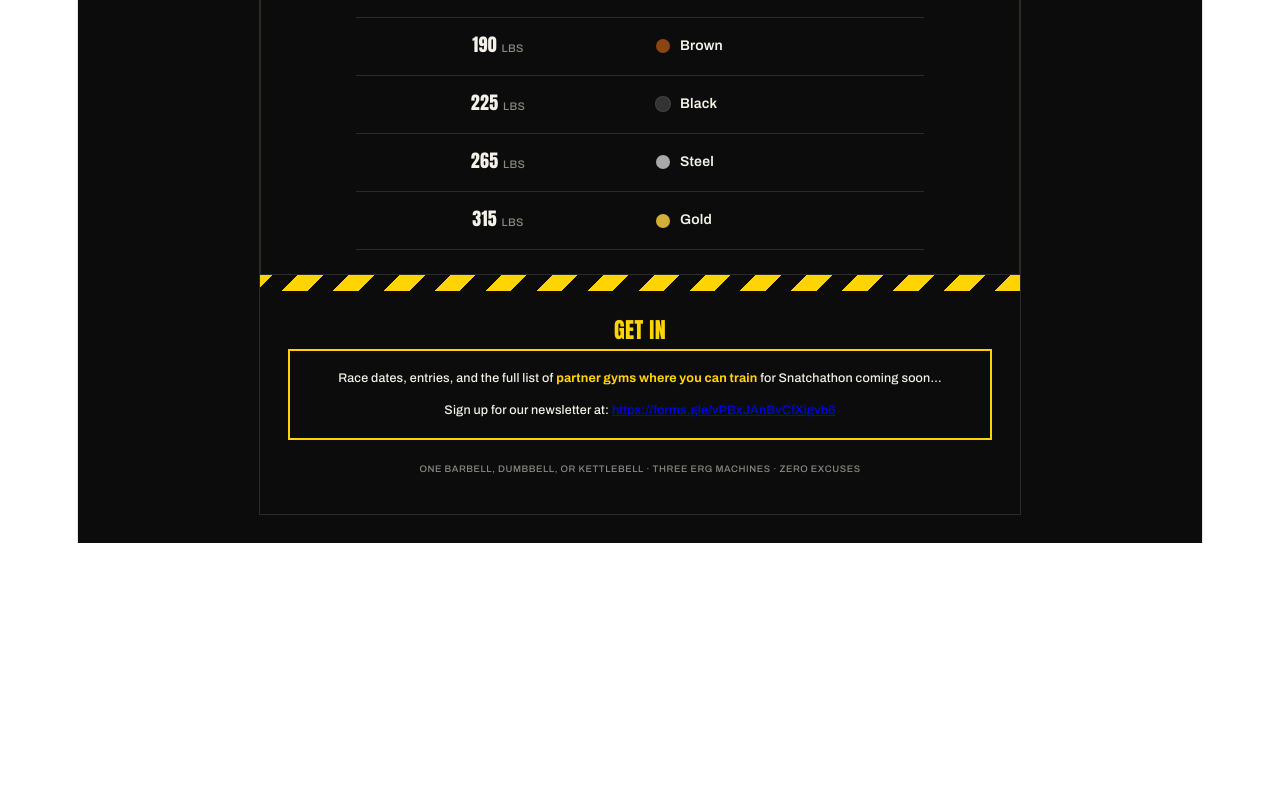
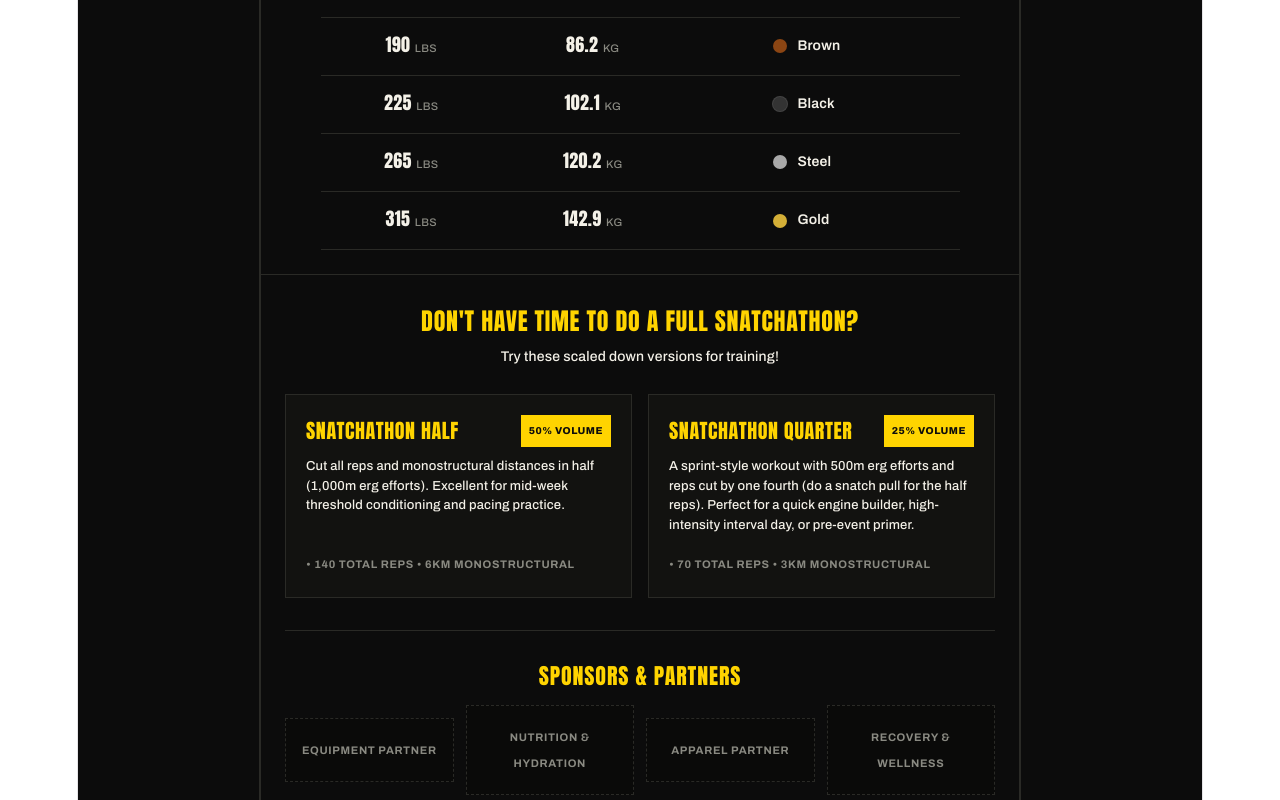
Before and after one commit to JimLynchCodes/snatchathon-brochure-site, a React (Vite) app in the folder snatchathon-site/: page / in a window 1280 px wide. Shown: the part 1880-2680 px from the top of the page. Before the commit the page ends 2423 px from the top, so only its background shows below. Built offline with nearby package versions, Linux system fonts and the light colour scheme.

Commit message:
adds kg and snatchathon half / quarter

```diff
--- a/snatchathon-site/src/App.tsx
+++ b/snatchathon-site/src/App.tsx
@@ -103,20 +103,20 @@ function HazardStripe() {
 // };
 
 const WEIGHT_CLASSES = [
-  { weight: 10,  colorName: "Pink",   hex: "#ff69b4", utility: "Ultra-Light / Technique Work" },
-  { weight: 20,  colorName: "White",  hex: "#ffffff", utility: "Warm-Up / Core Prep" },
-  { weight: 35,  colorName: "Tan",    hex: "#d2b48c", utility: "Light Working Set" },
-  { weight: 50,  colorName: "Maroon", hex: "#800000", utility: "Light-Medium Threshold" },
-  { weight: 65,  colorName: "Orange", hex: "#ff8c00", utility: "Medium Working Set" },
-  { weight: 80,  colorName: "Teal",   hex: "#008080", utility: "Medium-Heavy Threshold" },
-  { weight: 95,  colorName: "Green",  hex: "#228b22", utility: "Heavy Working Set" },
-  { weight: 115, colorName: "Yellow", hex: "#ffd400", utility: "Advanced Strength" },
-  { weight: 135, colorName: "Blue",   hex: "#1e90ff", utility: "Standard Milestone (1-Plate)" },
-  { weight: 160, colorName: "Red",    hex: "#ff0000", utility: "High-Tier Working Weight" },
-  { weight: 190, colorName: "Brown",  hex: "#8b4513", utility: "Elite Strength Threshold" },
-  { weight: 225, colorName: "Black",  hex: "#333333", utility: "Heavy Milestone (2-Plate)" },
-  { weight: 265, colorName: "Steel",  hex: "#a9a9a9", utility: "Super-Heavy Working Weight" },
-  { weight: 315, colorName: "Gold",   hex: "#d4af37", utility: "Top Tier Milestone (3-Plate)" },
+  { weight: 10,  colorName: "Pink",   hex: "#ff69b4" },
+  { weight: 20,  colorName: "White",  hex: "#ffffff" },
+  { weight: 35,  colorName: "Tan",    hex: "#d2b48c" },
+  { weight: 50,  colorName: "Maroon", hex: "#800000" },
+  { weight: 65,  colorName: "Orange", hex: "#ff8c00" },
+  { weight: 80,  colorName: "Teal",   hex: "#008080" },
+  { weight: 95,  colorName: "Green",  hex: "#228b22" },
+  { weight: 115, colorName: "Yellow", hex: "#ffd400" },
+  { weight: 135, colorName: "Blue",   hex: "#1e90ff" },
+  { weight: 160, colorName: "Red",    hex: "#ff0000" },
+  { weight: 190, colorName: "Brown",  hex: "#8b4513" },
+  { weight: 225, colorName: "Black",  hex: "#333333" },
+  { weight: 265, colorName: "Steel",  hex: "#a9a9a9" },
+  { weight: 315, colorName: "Gold",   hex: "#d4af37" },
 ];
 
 export function WeightClassTable() {
@@ -150,7 +150,7 @@ export function WeightClassTable() {
       {/* Responsive Table Wrapper */}
       <div style={{ overflowX: "auto", display: "flex", justifyContent: "center" }}>
         <table style={{
-          width: "80%",
+          width: "90%",
           alignItems: "center",
           borderCollapse: "collapse",
           textAlign: "center",
@@ -158,9 +158,9 @@ export function WeightClassTable() {
         }}>
           <thead>
             <tr style={{ borderBottom: `2px solid ${COLORS.yellow}` }}>
-              <th style={{ padding: "12px 16px", fontWeight: "800", color: COLORS.yellow, width: "120px" }}>WEIGHT</th>
-              <th style={{ padding: "12px 16px", fontWeight: "800", color: COLORS.yellow, width: "120px", textAlign: "left"}}>COLOR CODE</th>
-              {/* <th style={{ padding: "12px 16px", fontWeight: "800", color: COLORS.yellow }}>GYM UTILITY</th> */}
+              <th style={{ padding: "12px 16px", fontWeight: "800", color: COLORS.yellow, width: "120px" }}>LBS</th>
+              <th style={{ padding: "12px 16px", fontWeight: "800", color: COLORS.yellow, width: "120px" }}>KG</th>
+              <th style={{ padding: "12px 16px", fontWeight: "800", color: COLORS.yellow, width: "120px", textAlign: "center"}}>COLOR CODING</th>
             </tr>
           </thead>
           <tbody>
@@ -169,21 +169,31 @@ export function WeightClassTable() {
                 key={index}
                 style={{
                   borderBottom: "1px solid #2a2a26",
-                  transition: "background 0.2s",
+                  transition: "background 0.2s"
                 }}
-                onMouseEnter={(e) => e.currentTarget.style.backgroundColor = COLORS.cream}
-                onMouseLeave={(e) => e.currentTarget.style.backgroundColor = "transparent"}
+                onMouseEnter={(e) => {
+                  e.currentTarget.style.backgroundColor = COLORS.cream;
+                  e.currentTarget.style.color = COLORS.dim;
+                }}
+                onMouseLeave={(e) => {
+                  e.currentTarget.style.backgroundColor = "transparent";
+                  e.currentTarget.style.color = COLORS.cream;
+                }}
               >
-                {/* Weight Cell */}
-                <td style={{ padding: "14px 16px", fontWeight: "700", fontFamily: "'Anton', sans-serif", fontSize: "18px", letterSpacing: "0.02em" }}>
+                {/* LBS Cell */}
+                <td style={{ padding: "14px 16px", fontWeight: "700", fontFamily: "'Anton', sans-serif", fontSize: "18px", letterSpacing: "0.02em", maxWidth: "20px" }}>
                   {item.weight} <span style={{ fontSize: "11px", fontFamily: "'Archivo', sans-serif", color: COLORS.dim, fontWeight: "500" }}>LBS</span>
                 </td>
 
+                {/* KG Cell */}
+                <td style={{ padding: "14px 16px", fontWeight: "700", fontFamily: "'Anton', sans-serif", fontSize: "18px", letterSpacing: "0.02em" }}>
+                  {(item.weight * 0.453592).toFixed(1)} <span style={{ fontSize: "11px", fontFamily: "'Archivo', sans-serif", color: COLORS.dim, fontWeight: "500" }}>KG</span>
+                </td>
+
                 {/* Color Dot + Name Cell */}
-                <td style={{ padding: "14px 16px", fontWeight: "600" }}>
-                  <div style={{ display: "flex", alignItems: "center", gap: "10px", textAlign: "center" }}>
+                <td style={{fontWeight: "600", padding: "0 1rem 0 5rem"}}>
+                  <div style={{ display: "flex", alignItems: "center", gap: "10px"}}>
                     <span style={{
-                      // display: "inline-block",
                       width: "14px",
                       height: "14px",
                       borderRadius: "50%",
@@ -194,15 +204,195 @@ export function WeightClassTable() {
                     {item.colorName}
                   </div>
                 </td>
-
-                {/* Utility Context Cell */}
-                {/* <td style={{ padding: "14px 16px", color: COLORS.dim, fontWeight: "500" }}>
-                  {item.utility}
-                </td> */}
               </tr>
             ))}
           </tbody>
         </table>
+      </div>
+    </div>
+  );
+}
+
+export function TrainingAndSponsors() {
+  return (
+    <div
+      style={{
+        background: COLORS.black,
+        padding: "32px 24px",
+        fontFamily: "'Archivo', sans-serif",
+        color: COLORS.cream,
+        maxWidth: "760px",
+        margin: "0 auto",
+        border: "1px solid #2a2a26",
+        borderTop: "none",
+      }}
+    >
+      {/* Scaled Training Section */}
+      <div style={{ textAlign: "center", marginBottom: "32px" }}>
+        <h2
+          style={{
+            fontFamily: "'Anton', sans-serif",
+            color: COLORS.yellow,
+            fontSize: "24px",
+            letterSpacing: "0.03em",
+            margin: "0 0 8px 0",
+            textTransform: "uppercase",
+            lineHeight: 1.2,
+          }}
+        >
+          Don't have time to do a full Snatchathon?
+        </h2>
+        <p style={{ color: COLORS.cream, fontSize: "14px", margin: "0 auto", maxWidth: "540px" }}>
+          Try these scaled down versions for training!
+        </p>
+
+        {/* Scaled Cards Grid */}
+        <div
+          style={{
+            display: "grid",
+            gridTemplateColumns: "repeat(auto-fit, minmax(280px, 1fr))",
+            gap: "16px",
+            marginTop: "24px",
+            textAlign: "left",
+          }}
+        >
+          {/* Snatchathon Half */}
+          <div
+            style={{
+              border: "1px solid #2a2a26",
+              background: "#121210",
+              padding: "20px",
+              display: "flex",
+              flexDirection: "column",
+              justifyContent: "space-between",
+            }}
+          >
+            <div>
+              <div style={{ display: "flex", justifyContent: "space-between", alignItems: "center", marginBottom: "10px" }}>
+                <h3
+                  style={{
+                    fontFamily: "'Anton', sans-serif",
+                    fontSize: "20px",
+                    color: COLORS.yellow,
+                    margin: 0,
+                    letterSpacing: "0.03em",
+                  }}
+                >
+                  SNATCHATHON HALF
+                </h3>
+                <span
+                  style={{
+                    fontSize: "10px",
+                    padding: "3px 8px",
+                    background: COLORS.yellow,
+                    color: COLORS.black,
+                    fontWeight: "800",
+                    letterSpacing: "0.05em",
+                  }}
+                >
+                  50% VOLUME
+                </span>
+              </div>
+              <p style={{ fontSize: "13px", color: COLORS.cream, margin: "0 0 16px 0", lineHeight: "1.5" }}>
+                Cut all reps and monostructural distances in half (1,000m erg efforts). Excellent for mid-week threshold conditioning and pacing practice.
+              </p>
+            </div>
+            <div style={{ fontSize: "11px", color: COLORS.dim, fontWeight: "700", letterSpacing: "0.06em" }}>
+              • 140 TOTAL REPS • 6KM MONOSTRUCTURAL
+            </div>
+          </div>
+
+          {/* Snatchathon Quarter */}
+          <div
+            style={{
+              border: "1px solid #2a2a26",
+              background: "#121210",
+              padding: "20px",
+              display: "flex",
+              flexDirection: "column",
+              justifyContent: "space-between",
+            }}
+          >
+            <div>
+              <div style={{ display: "flex", justifyContent: "space-between", alignItems: "center", marginBottom: "10px" }}>
+                <h3
+                  style={{
+                    fontFamily: "'Anton', sans-serif",
+                    fontSize: "20px",
+                    color: COLORS.yellow,
+                    margin: 0,
+                    letterSpacing: "0.03em",
+                  }}
+                >
+                  SNATCHATHON QUARTER
+                </h3>
+                <span
+                  style={{
+                    fontSize: "10px",
+                    padding: "3px 8px",
+                    background: COLORS.yellow,
+                    color: COLORS.black,
+                    fontWeight: "800",
+                    letterSpacing: "0.05em",
+                  }}
+                >
+                  25% VOLUME
+                </span>
+              </div>
+              <p style={{ fontSize: "13px", color: COLORS.cream, margin: "0 0 16px 0", lineHeight: "1.5" }}>
+                A sprint-style workout with 500m erg efforts and reps cut by one fourth (do a snatch pull for the half reps). Perfect for a quick engine builder, high-intensity interval day, or pre-event primer.
+              </p>
+            </div>
+            <div style={{ fontSize: "11px", color: COLORS.dim, fontWeight: "700", letterSpacing: "0.06em" }}>
+              • 70 TOTAL REPS • 3KM MONOSTRUCTURAL
+            </div>
+          </div>
+        </div>
+      </div>
+
+      <div style={{ height: "1px", background: "#2a2a26", margin: "32px 0" }} />
+
+      {/* Corporate Sponsors & Partners Section */}
+      <div style={{ textAlign: "center" }}>
+        <h3
+          style={{
+            fontFamily: "'Anton', sans-serif",
+            color: COLORS.yellow,
+            fontSize: "22px",
+            letterSpacing: "0.04em",
+            margin: "0 0 16px 0",
+            textTransform: "uppercase",
+          }}
+        >
+          Sponsors & Partners
+        </h3>
+
+        <div
+          style={{
+            display: "grid",
+            gridTemplateColumns: "repeat(auto-fit, minmax(150px, 1fr))",
+            gap: "12px",
+            alignItems: "center",
+          }}
+        >
+          {["Equipment Partner", "Nutrition & Hydration", "Apparel Partner", "Recovery & Wellness"].map((partner, index) => (
+            <div
+              key={index}
+              style={{
+                border: "1px dashed #2a2a26",
+                padding: "18px 12px",
+                background: "#0a0a09",
+                color: COLORS.dim,
+                fontSize: "11px",
+                fontWeight: "700",
+                letterSpacing: "0.06em",
+                textTransform: "uppercase",
+              }}
+            >
+              {partner}
+            </div>
+          ))}
+        </div>
       </div>
     </div>
   );
@@ -432,12 +622,14 @@ export default function SnatchathonFlyer() {
 
         <WeightClassTable />
 
+        <TrainingAndSponsors />
+
         <HazardStripe />
 
         {/* Footer */}
         <footer style={{ padding: "26px 28px 32px", textAlign: "center" }}>
           <div style={{ fontFamily: "'Anton', sans-serif", fontSize: 22, color: COLORS.yellow, letterSpacing: ".02em" }}>
-            GET IN
+            GET IN!
           </div>
           <div style={{ border: `2px solid ${COLORS.yellow}`, padding: "18px 16px", marginTop: 6 }}>
             <div style={{ fontSize: 12.5, color: COLORS.cream, lineHeight: 1.5 }}>
```
